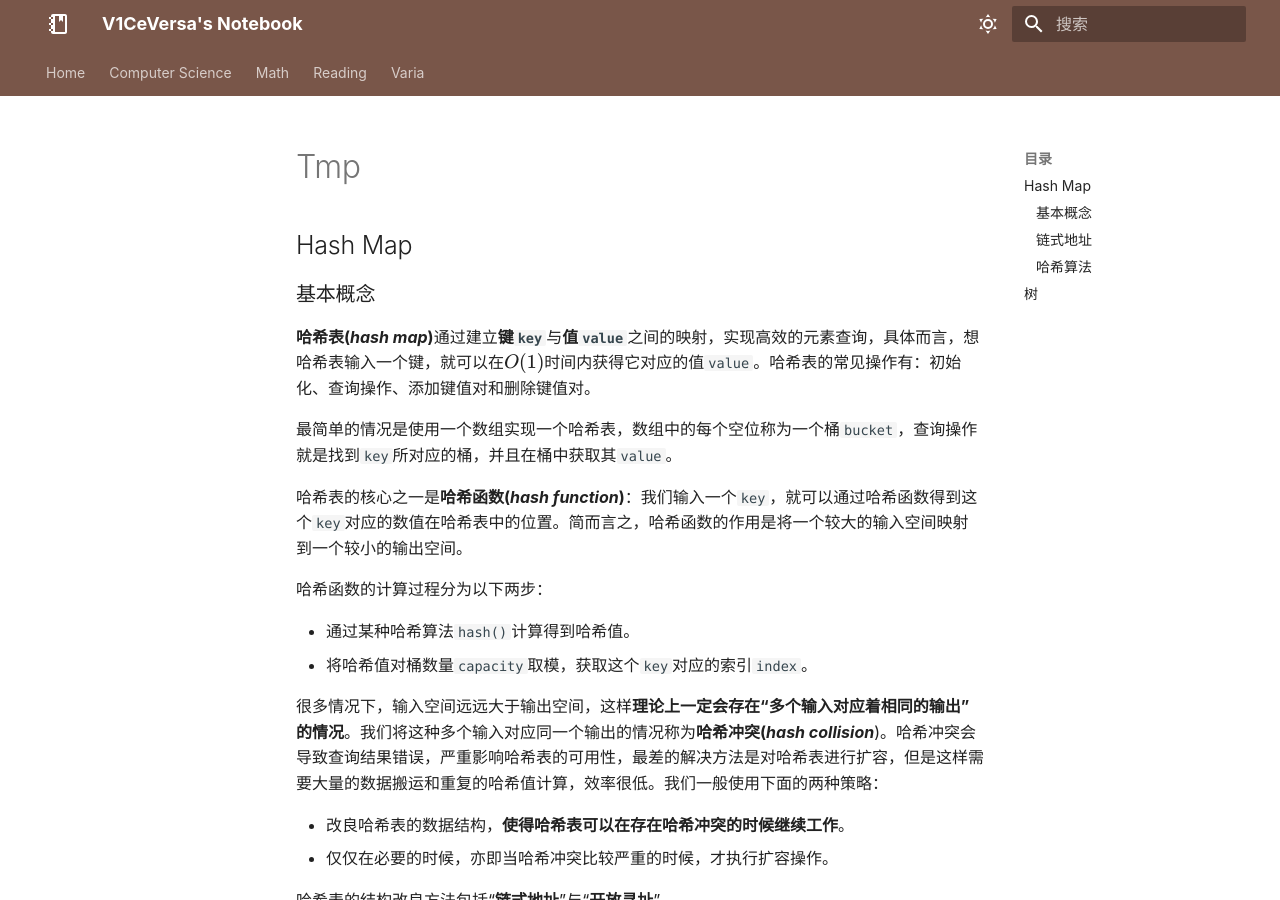
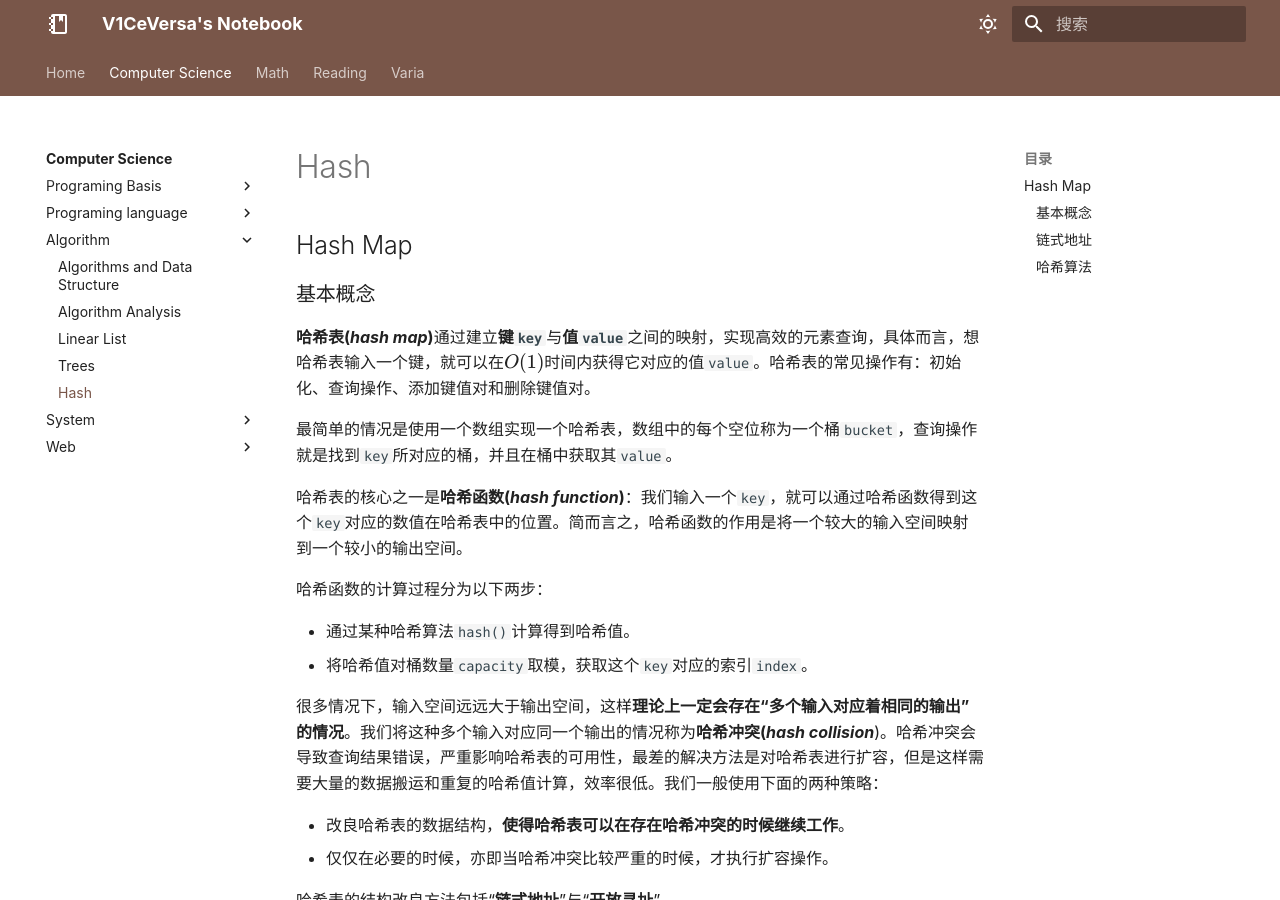
Before and after one commit to V1CeVersaa/V1CeVersaa.github.io, an MkDocs documentation site: the page built from docs/Computer Science/Algorithm/05 Hash.md, in a window 1280 px wide and 900 px high. Built offline with MkDocs 1.6.1 and Material for MkDocs 9.7.7, drawn with Linux system fonts in a browser that asks for light colours; nearby versions of some CDN libraries; some web fonts are replaced; comment, search, counter and statistics services are not loaded; a style sheet for code colours, icons or effects is not loaded.

Commit message:
update: 240320ver1

```diff
--- a/docs/Computer Science/Algorithm/tmp.md
+++ b/docs/Computer Science/Algorithm/05 Hash.md
@@ -54,7 +54,3 @@
 - 单向性：无法通过哈希值反推出有关输入数据的任何信息。
 - 抗碰撞性：应该很难找到两个不同的输入，使得它们的哈希值相同。
 - 雪崩效应：输入的微小变化都应当导致输出的显著的不可预测的变化。
-
-
-
-## 树
--- a/mkdocs.yml
+++ b/mkdocs.yml
@@ -134,6 +134,8 @@ nav:
       - Computer Science/Algorithm/Algorithms and Data Structure.md
       - Algorithm Analysis: Computer Science/Algorithm/01 Algorithm Analysis.md
       - Linear List: Computer Science/Algorithm/02 Linear List.md
+      - Trees: Computer Science/Algorithm/03 Trees.md
+      - Hash: Computer Science/Algorithm/05 Hash.md
     - System:
       - Computer Science/System/index.md
       - Assembly: Computer Science/System/Assembly.md
```
Also changed, not shown: docs/Computer Science/Algorithm/03 Trees.md (added, +1 -0 lines).
